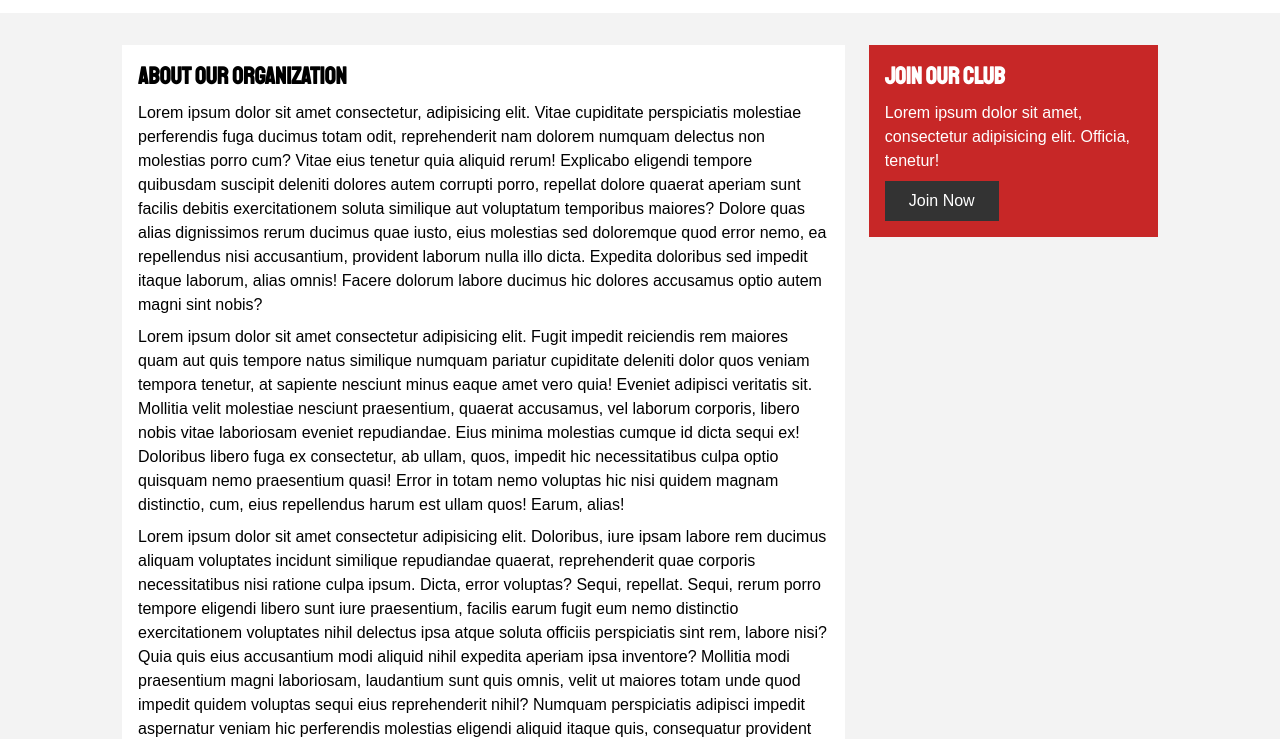
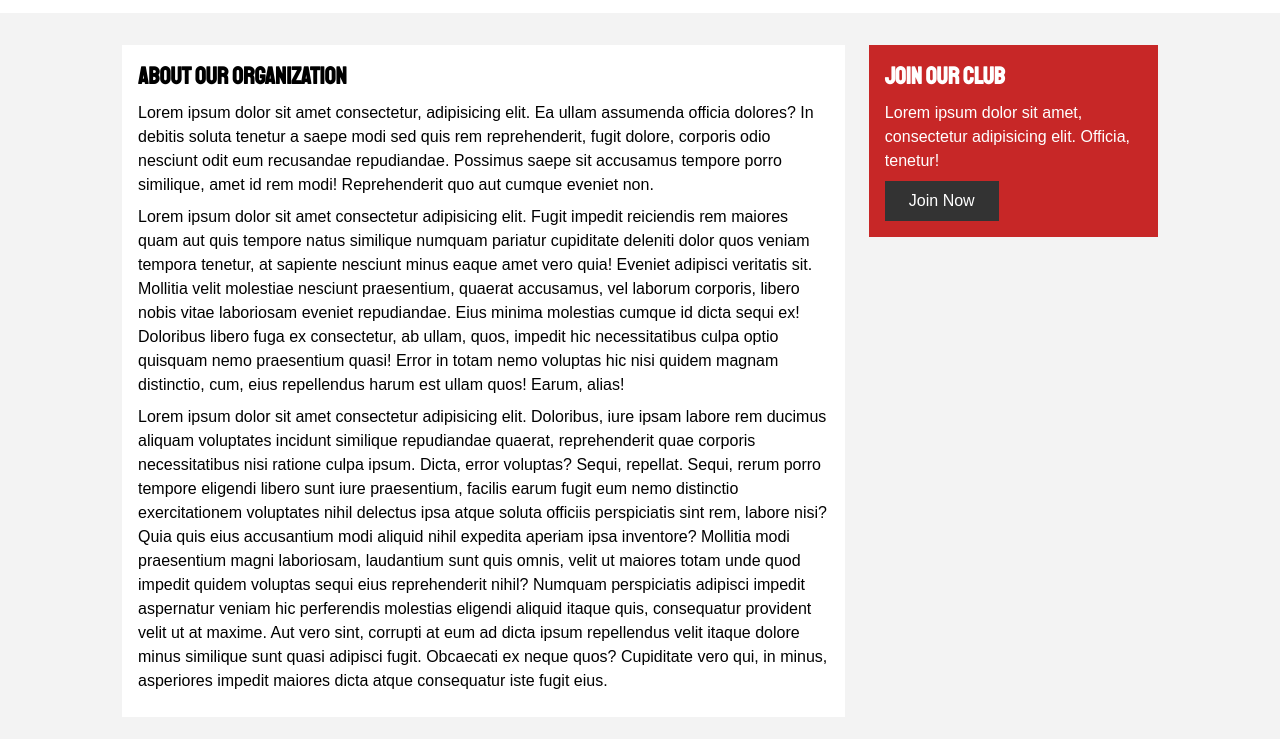
Before and after one commit to haileyesuschekol/news-grid, a plain HTML site: page about.html in a window 1280 px wide. Shown: the part 61-800 px from the top of the page. Drawn offline with Linux system fonts and the light colour scheme.

Commit message:
about page

```diff
--- a/about.html
+++ b/about.html
@@ -54,18 +54,12 @@
           <article class="card">
             <h1 class="l-heading">About Our Organization</h1>
             <p>
-              Lorem ipsum dolor sit amet consectetur, adipisicing elit. Vitae
-              cupiditate perspiciatis molestiae perferendis fuga ducimus totam
-              odit, reprehenderit nam dolorem numquam delectus non molestias
-              porro cum? Vitae eius tenetur quia aliquid rerum! Explicabo
-              eligendi tempore quibusdam suscipit deleniti dolores autem
-              corrupti porro, repellat dolore quaerat aperiam sunt facilis
-              debitis exercitationem soluta similique aut voluptatum temporibus
-              maiores? Dolore quas alias dignissimos rerum ducimus quae iusto,
-              eius molestias sed doloremque quod error nemo, ea repellendus nisi
-              accusantium, provident laborum nulla illo dicta. Expedita
-              doloribus sed impedit itaque laborum, alias omnis! Facere dolorum
-              labore ducimus hic dolores accusamus optio autem magni sint nobis?
+              Lorem ipsum dolor sit amet consectetur, adipisicing elit. Ea ullam
+              assumenda officia dolores? In debitis soluta tenetur a saepe modi
+              sed quis rem reprehenderit, fugit dolore, corporis odio nesciunt
+              odit eum recusandae repudiandae. Possimus saepe sit accusamus
+              tempore porro similique, amet id rem modi! Reprehenderit quo aut
+              cumque eveniet non.
             </p>
             <p>
               Lorem ipsum dolor sit amet consectetur adipisicing elit. Fugit
```
